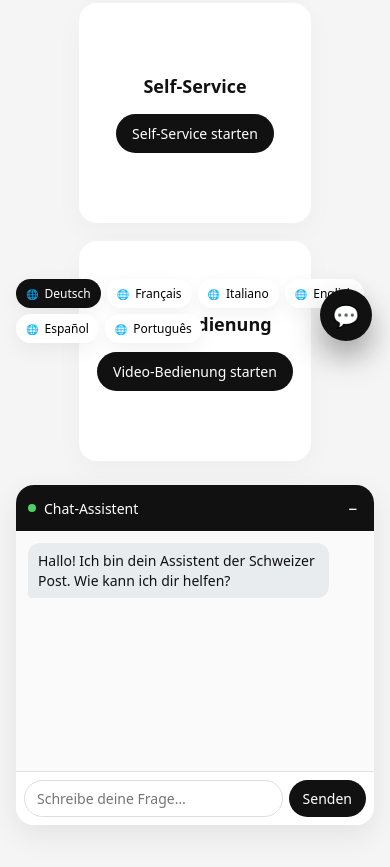
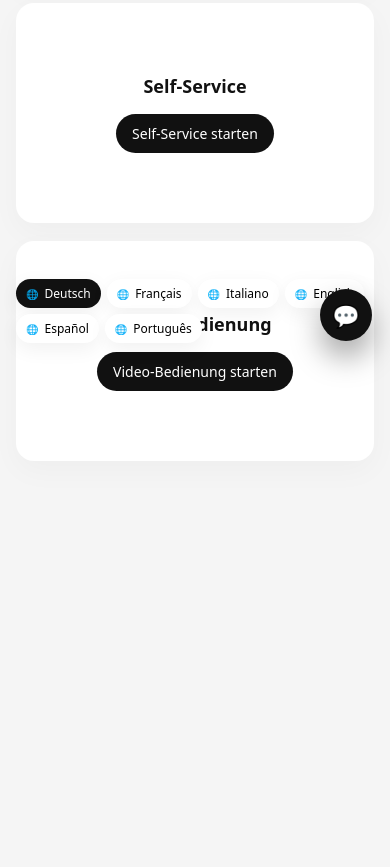
Before and after one commit to olivermeyer777/post-demo, a website: page public/index.html in a window 390 px wide. Shown: the part 485-1352 px from the top of the page. After the commit the page ends 1026 px from the top, so only its background shows below. Drawn offline with Linux system fonts and the light colour scheme.

Commit message:
Update index.html

```diff
--- a/public/index.html
+++ b/public/index.html
@@ -79,19 +79,20 @@
       border-top: 10px solid #fff;
     }
 
+    /* Layout mit zentrierten Kacheln */
     .main-layout {
       display: flex;
-      gap: 24px;
+      justify-content: center;
       align-items: flex-start;
     }
 
     .tiles-column {
-      flex: 2;
       display: grid;
       grid-template-columns: repeat(1, minmax(0, 1fr));
       gap: 18px;
       max-width: 900px;
-      margin: 0 auto; /* zentriert die Kachel-Spalte im verfügbaren Bereich */
+      width: 100%;
+      margin: 0 auto;
     }
 
     @media (min-width: 900px) {
@@ -107,10 +108,10 @@
       box-shadow: 0 10px 30px rgba(0,0,0,0.03);
       display: flex;
       flex-direction: column;
-      justify-content: center;   /* Inhalt vertikal zentriert */
-      align-items: center;       /* Inhalt horizontal zentriert */
+      justify-content: center;   /* vertikal zentriert */
+      align-items: center;       /* horizontal zentriert */
       text-align: center;
-      min-height: 400px;         /* ungefähr doppelte Höhe */
+      min-height: 400px;         /* hohe Kacheln (ca. doppelt) */
     }
 
     .tile-title {
@@ -154,23 +155,22 @@
       box-shadow: none;
     }
 
-    .chat-column {
-      flex: 1.1;
-      position: relative;
-    }
-
-    /* Chat container (floating style) */
+    /* Chat-Box als Overlay unten rechts */
     .chat-box {
-      position: sticky;
-      top: 0;
+      position: fixed;
+      right: 18px;
+      bottom: 80px; /* über der Sprachleiste / Toggle */
+      width: 360px;
+      max-width: calc(100% - 32px);
       background: #fff;
       border-radius: 18px;
-      box-shadow: 0 10px 30px rgba(0,0,0,0.08);
+      box-shadow: 0 10px 30px rgba(0,0,0,0.18);
       overflow: hidden;
       display: flex;
       flex-direction: column;
-      min-height: 340px;
+      min-height: 320px;
       max-height: 520px;
+      z-index: 998;
     }
 
     .chat-header {
@@ -330,20 +330,6 @@
 
     /* Mobile & Tablet Anpassungen */
     @media (max-width: 900px) {
-      .main-layout {
-        flex-direction: column;
-      }
-
-      .chat-column {
-        width: 100%;
-      }
-
-      .chat-box {
-        position: static;
-        max-height: 380px;
-      }
-
-      /* Kacheln etwas kleiner auf Mobile/Tablet */
       .tile {
         min-height: 220px;
       }
@@ -353,6 +339,12 @@
     @media (max-width: 600px) {
       .tile-desc {
         display: none;
+      }
+
+      .chat-box {
+        right: 8px;
+        left: 8px;
+        width: auto;
       }
     }
   </style>
@@ -370,7 +362,7 @@
     </section>
 
     <section class="main-layout">
-      <!-- LEFT: TILES -->
+      <!-- ZENTRIERTE KACHELN -->
       <div class="tiles-column">
         <!-- Orakel -->
         <article class="tile">
@@ -414,10 +406,11 @@
           </button>
         </article>
       </div>
+    </section>
+  </main>
 
-      <!-- RIGHT: CHAT -->
-      <aside class="chat-column">
-        <div class="chat-box" id="chat-box">
+  <!-- Chat-Overlay (default: minimiert) -->
+  <div class="chat-box minimized" id="chat-box">
     <div class="chat-header">
       <div class="chat-header-left">
         <div class="chat-status-dot"></div>
@@ -441,9 +434,6 @@
       </button>
     </form>
   </div>
-      </aside>
-    </section>
-  </main>
 
   <!-- Chat toggle bubble -->
   <button class="chat-toggle" id="chat-toggle" aria-label="Chat öffnen oder schliessen">
@@ -538,7 +528,7 @@
       chatMessages.scrollTop = chatMessages.scrollHeight;
     }
 
-    // Begrüssung
+    // Begrüssung (wird erst sichtbar, wenn Chat geöffnet ist)
     addMessage(
       "Hallo! Ich bin dein Assistent der Schweizer Post. Wie kann ich dir helfen?",
       "assistant"
```
Lines whose indentation alone changed are shown as unchanged.
